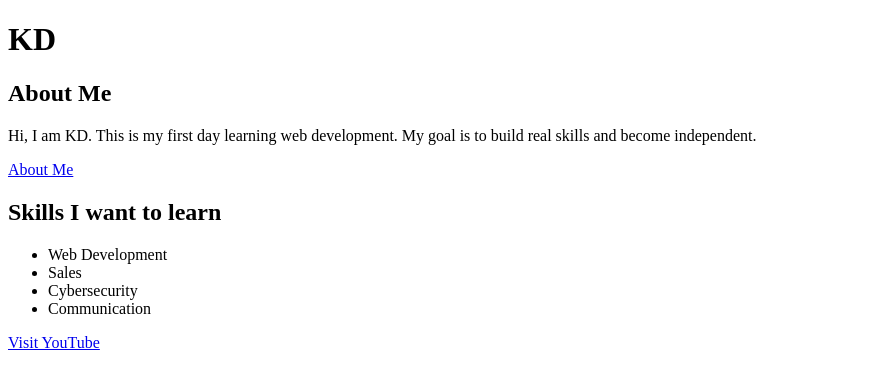
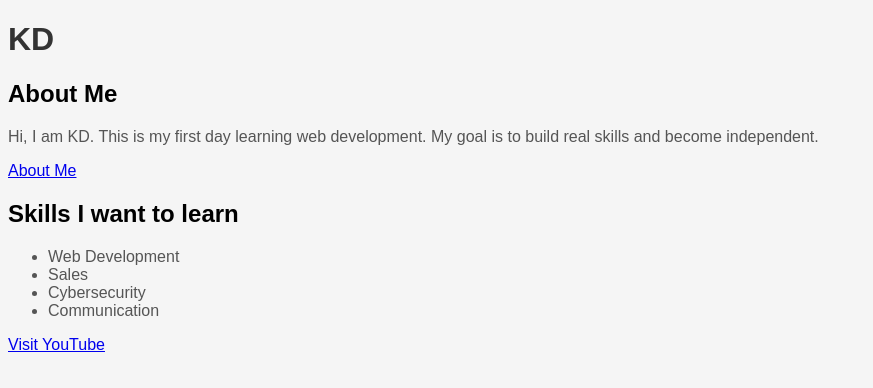
Before and after one commit to kd21-ui/web_dev_basics, a plain HTML site: page day_1&2_PRL/index.html in a window 1280 px wide. Shown: the whole page, without its empty margins (0-873 px from the left). Drawn offline with Linux system fonts and the light colour scheme.

Commit message:
Day 3: added basic CSS styling

```diff
--- a/day_1&2_PRL/index.html
+++ b/day_1&2_PRL/index.html
@@ -3,6 +3,7 @@
 
 <head>
     <title>Home Page - KD</title>
+    <link rel="stylesheet" href="styling.css">
 </head>
 
 <body>
--- /dev/null
+++ b/day_1&2_PRL/styling.css
@@ -0,0 +1,16 @@
+body {
+    font-family: Arial, sans-serif;
+    background-color: #f5f5f5;
+}
+
+h1 {
+    color: #333333;
+}
+
+p {
+    color: #555555;
+}
+
+ul{
+    color: #555555;
+}
```
Also changed, not shown: day_1&2_PRL/about.html (+4 -0 lines).
